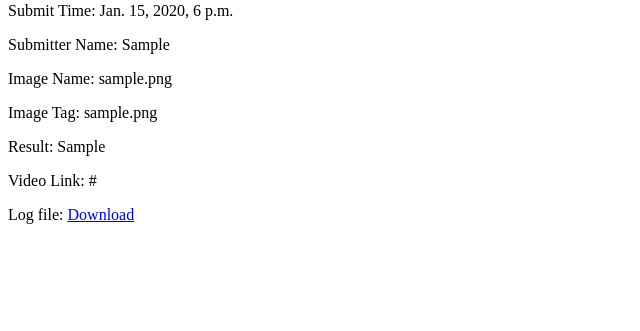
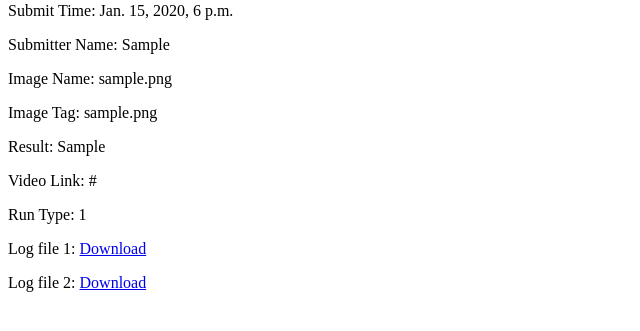
Before and after one commit to AIR-DISCOVER/ICRA-RM-Sim2real-OJ, a Django app: page /status/1/ in a window 1280 px wide. Shown: the part 142-473 px from the top of the page, without its empty margins (0-640 px from the left). Run offline with Django 4.2, Linux system fonts and the light colour scheme; tables that the repository leaves empty hold one stand-in row (values such as "Sample post").

Commit message:
update view template

```diff
--- a/rmus/trigger/templates/trigger/status.html
+++ b/rmus/trigger/templates/trigger/status.html
@@ -28,12 +28,25 @@
 <p>
     Video Link: {{ object.video_link }}
 </p>
+<p>
+    Run Type: {{ object.run_type }}
+</p>
 {% if object.log_file %}
 <p>
-    Log file: <a href="{{ log_file_url }}" download="log.txt">Download</a>
+    Log file 1: <a href="{{ log_file_url }}" download="log.txt">Download</a>
 </p>
 {% else %}
 <p>
-    Log file is not available right now.
+    Log file 1 is not available right now.
 </p>
 {% endif %}
+
+{% if object.another_log_file %}
+<p>
+    Log file 2: <a href="{{ log_file_2_url }}" download="log2.txt">Download</a>
+</p>
+{% else %}
+<p>
+    Log file 2 is not available right now.
+</p>
+{% endif %}
--- a/rmus/trigger/views.py
+++ b/rmus/trigger/views.py
@@ -24,11 +24,12 @@ def status(request, id):
     if testrun.count() > 0:
         testrun = testrun.get(id=id)
         log_file_url = testrun.log_file.url if testrun.log_file and hasattr(testrun.log_file, 'url') else None
+        log_file_2_url = testrun.another_log_file.url if testrun.another_log_file and hasattr(testrun.another_log_file, 'url') else None
         # from IPython import embed
         # embed()
         return render(
             request, 'trigger/status.html',
-            {'object': testrun, 'log_file_url': log_file_url})
+            {'object': testrun, 'log_file_url': log_file_url, 'log_file_2_url': log_file_2_url})
     else:
         raise Http404()
 
```
